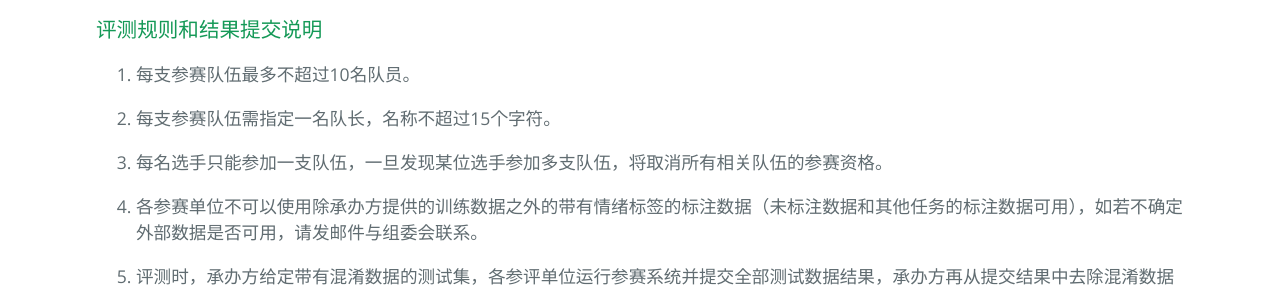
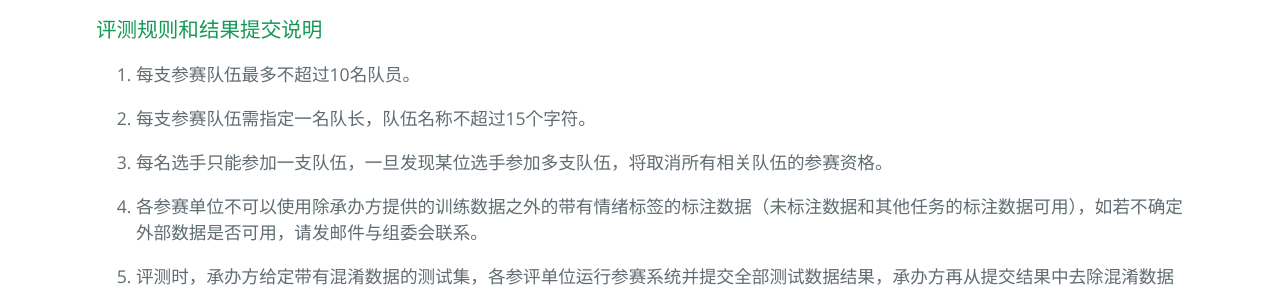
Before and after one commit to ccac2022ecemc/ccac2022ecemc.github.io, a Jekyll site: the page built from index.md, in a window 1280 px wide and 900 px high, scrolled down 4074 px. Shown: the part 154-447 px from the top of the window. Built offline with Jekyll 4.4.1, drawn with Linux system fonts in a browser that asks for light colours; formulas are drawn with MathJax 3.

Commit message:
Update index.md

```diff
--- a/index.md
+++ b/index.md
@@ -145,7 +145,7 @@ layout: default
 ### 评测规则和结果提交说明
 1. 每支参赛队伍最多不超过10名队员。
 
-2. 每支参赛队伍需指定一名队长，名称不超过15个字符。
+2. 每支参赛队伍需指定一名队长，队伍名称不超过15个字符。
 
 3. 每名选手只能参加一支队伍，一旦发现某位选手参加多支队伍，将取消所有相关队伍的参赛资格。
 
```
